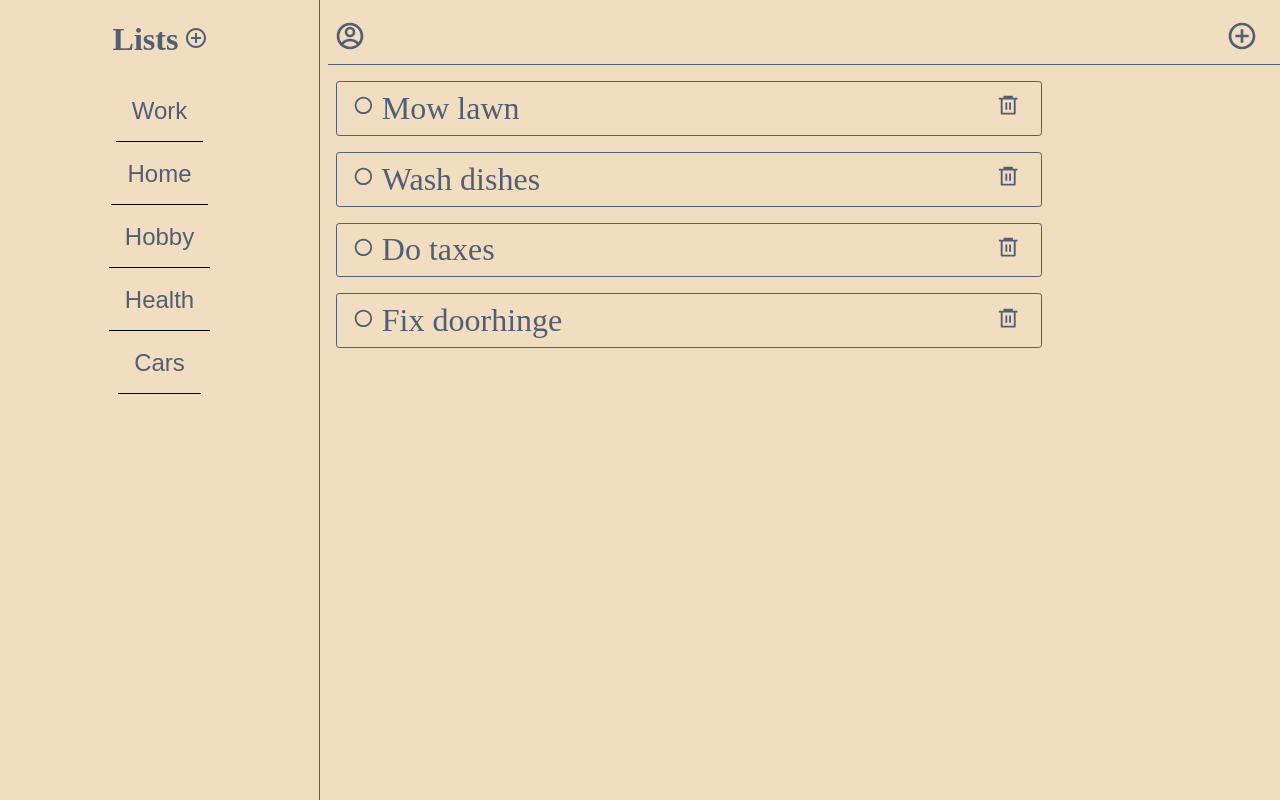
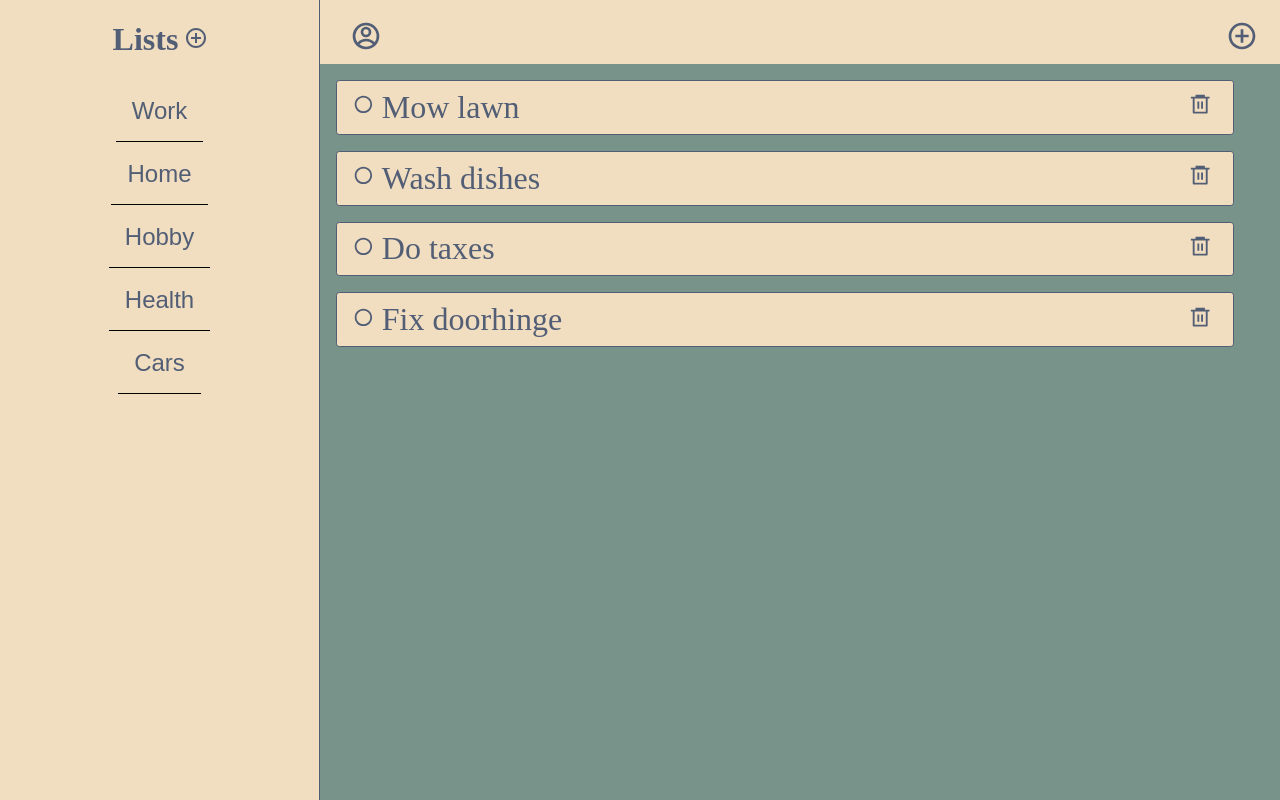
Before and after one commit to zach28attack/TodoList, a React (Vite) app in the folder client/: page / in a window 1280 px wide. Built offline with nearby package versions, Linux system fonts and the light colour scheme.

Commit message:
adjust background color

```diff
--- a/client/src/components/list/List.jsx
+++ b/client/src/components/list/List.jsx
@@ -1,10 +1,10 @@
 import ListHeader from "./ListHeader.jsx";
 import ListItem from "./ListItem.jsx";
+import Class from "./List.module.css";
 
 function List(props) {
   return (
-    <>
-      <div>
+    <div className={Class.backgroundColor}>
       <ListHeader submitHandler={props.submitHandler} />
       <div id="list-form-root"></div>
       {props.items.map((item) => (
@@ -13,7 +13,6 @@ function List(props) {
         </ListItem> //update key with id
       ))}
     </div>
-    </>
   );
 }
 
--- a/client/src/components/list/List.module.css
+++ b/client/src/components/list/List.module.css
@@ -0,0 +1,3 @@
+.backgroundColor {
+  background-color: #78938a;
+}
--- a/client/src/components/list/ListHeader.module.css
+++ b/client/src/components/list/ListHeader.module.css
@@ -13,14 +13,15 @@
 }
 
 .header {
-  border-bottom: solid 0.1rem #525e75;
+  /* border-bottom: solid 0.1rem #525e75; */
   height: 3rem;
-  margin-left: 0.5rem;
-  margin-top: 1rem;
+  padding-left: 1.5rem;
+  padding-top: 1rem;
   display: flex;
   justify-content: space-between;
   align-items: center;
   position: relative;
+  background-color: #f1ddbf;
 }
 .addButton {
   font-size: 2rem;
--- a/client/src/components/list/ListItem.module.css
+++ b/client/src/components/list/ListItem.module.css
@@ -3,11 +3,13 @@
   border-radius: 0.2rem;
   padding: 0.4rem 1rem;
   margin: 1rem;
-  width: 70%;
+  min-width: 4rem;
+  max-width: 90%;
   display: flex;
   align-items: center;
   justify-content: space-between;
   height: 2.5rem;
+  background-color: #f1ddbf;
 }
 .checkbox {
   margin-right: 0.5rem;
```
Lines whose indentation alone changed are shown as unchanged.
